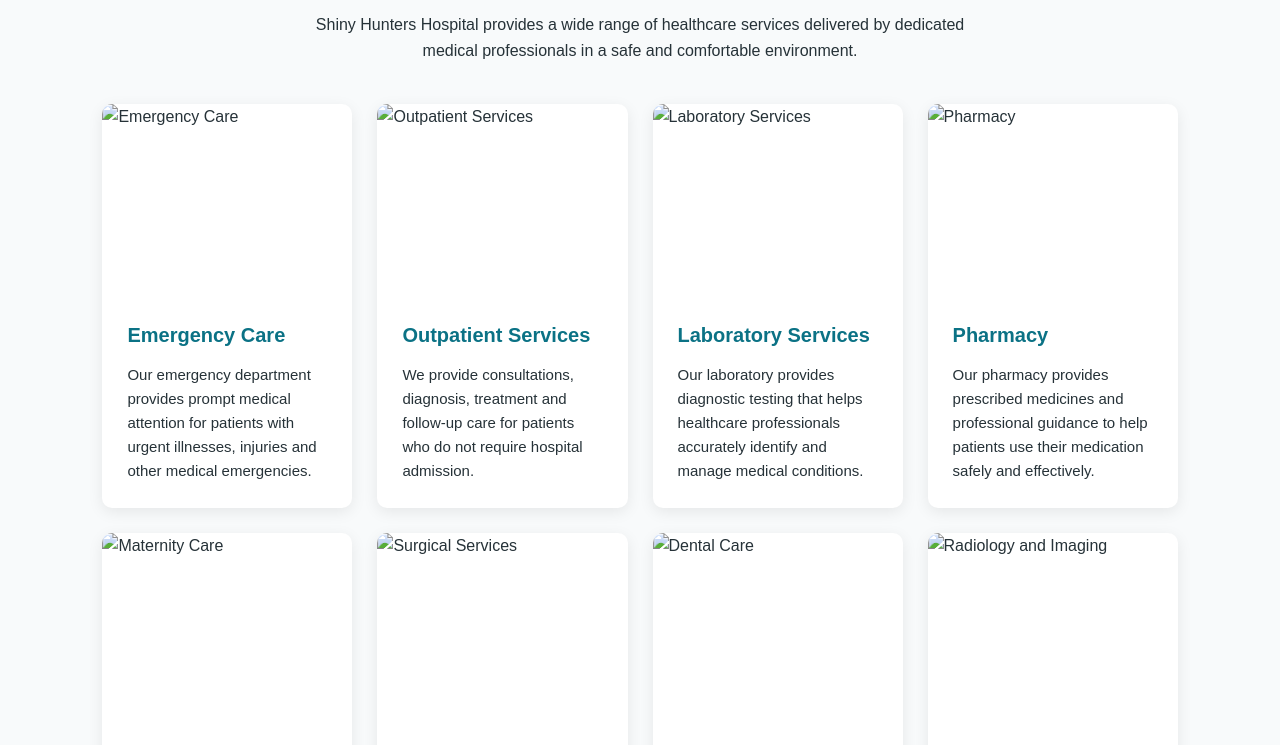
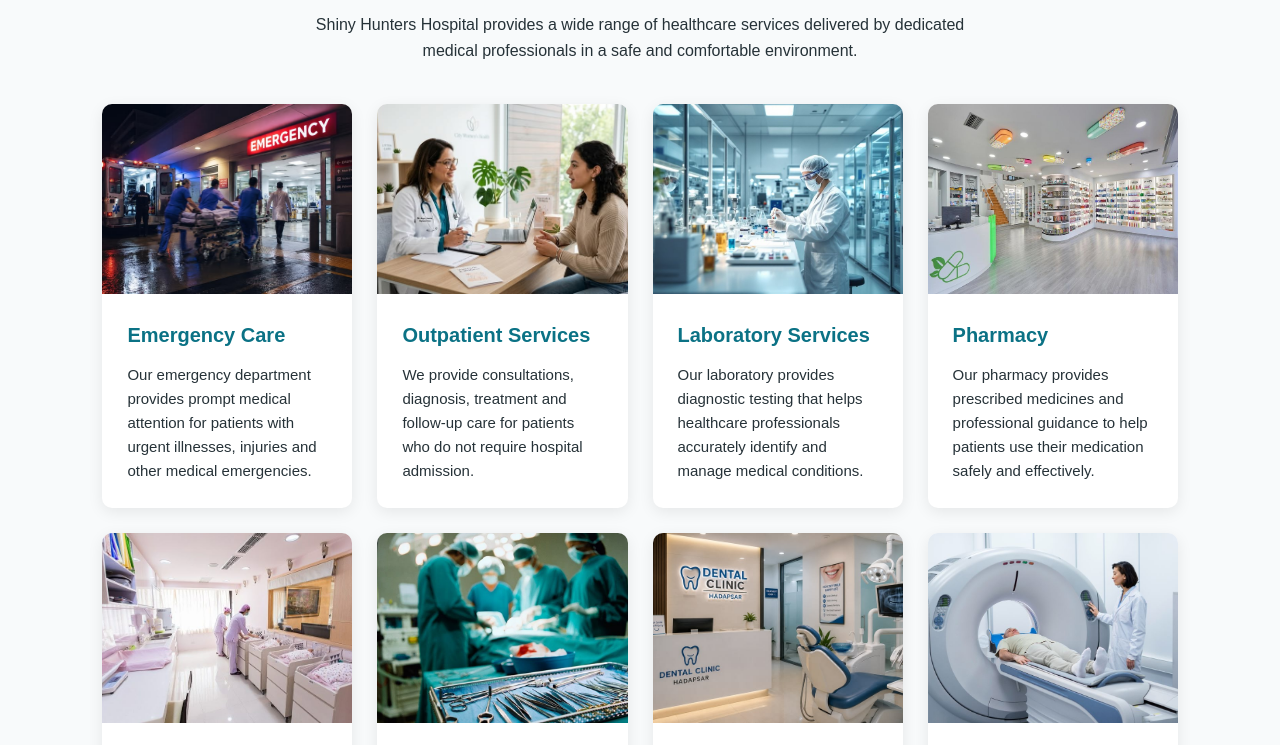
Before and after one commit to Aminkey47/Shinyhunters-Hospital, a plain HTML site: page services.html in a window 1280 px wide. Shown: the part 411-1156 px from the top of the page. Drawn offline with Linux system fonts and the light colour scheme.

Commit message:
Finalize images

```diff
--- a/services.html
+++ b/services.html
@@ -225,7 +225,7 @@
 
             <div class="service-card">
 
-                <img src="images/emergency.jpg" alt="Emergency Care">
+                <img src="Images/emergency.jpg" alt="Emergency Care">
 
                 <div class="service-content">
                     <h3>Emergency Care</h3>
@@ -242,7 +242,7 @@
 
             <div class="service-card">
 
-                <img src="images/outpatient.jpg" alt="Outpatient Services">
+                <img src="Images/outpatient.jpg" alt="Outpatient Services">
 
                 <div class="service-content">
                     <h3>Outpatient Services</h3>
@@ -259,7 +259,7 @@
 
             <div class="service-card">
 
-                <img src="images/laboratory.jpg" alt="Laboratory Services">
+                <img src="Images/lab.jpg" alt="Laboratory Services">
 
                 <div class="service-content">
                     <h3>Laboratory Services</h3>
@@ -276,7 +276,7 @@
 
             <div class="service-card">
 
-                <img src="images/pharmacy.jpg" alt="Pharmacy">
+                <img src="Images/pharm.jpg" alt="Pharmacy">
 
                 <div class="service-content">
                     <h3>Pharmacy</h3>
@@ -293,7 +293,7 @@
 
             <div class="service-card">
 
-                <img src="images/maternity.jpg" alt="Maternity Care">
+                <img src="Images/baby.jpg" alt="Maternity Care">
 
                 <div class="service-content">
                     <h3>Maternity Care</h3>
@@ -310,7 +310,7 @@
 
             <div class="service-card">
 
-                <img src="images/surgery.jpg" alt="Surgical Services">
+                <img src="Images/operations.jpg" alt="Surgical Services">
 
                 <div class="service-content">
                     <h3>Surgical Services</h3>
@@ -327,7 +327,7 @@
 
             <div class="service-card">
 
-                <img src="images/dental.jpg" alt="Dental Care">
+                <img src="Images/dental.jpg" alt="Dental Care">
 
                 <div class="service-content">
                     <h3>Dental Care</h3>
@@ -344,7 +344,7 @@
 
             <div class="service-card">
 
-                <img src="images/radiology.jpg" alt="Radiology and Imaging">
+                <img src="Images/radiology.jpg" alt="Radiology and Imaging">
 
                 <div class="service-content">
                     <h3>Radiology and Imaging</h3>
```
Also changed, not shown: contacts.html (+0 -1 lines), doctors.html (+6 -6 lines), index.html (+1 -1 lines), Images/Dr-Abdi-osman.jpg.jpg (added), Images/baby.jpg (added), Images/dental.jpg (added), Images/doctor-amina.jpg.jpg (added), Images/doctor-daniel.jpg.jpg (added), Images/dr mary.jpg (added), Images/emergency.jpg (added), Images/hero.jpg (added), Images/lab.jpg (added), Images/male doctor 1.jpg (added), Images/male doctor 2.jpg (added), 5 more files.
